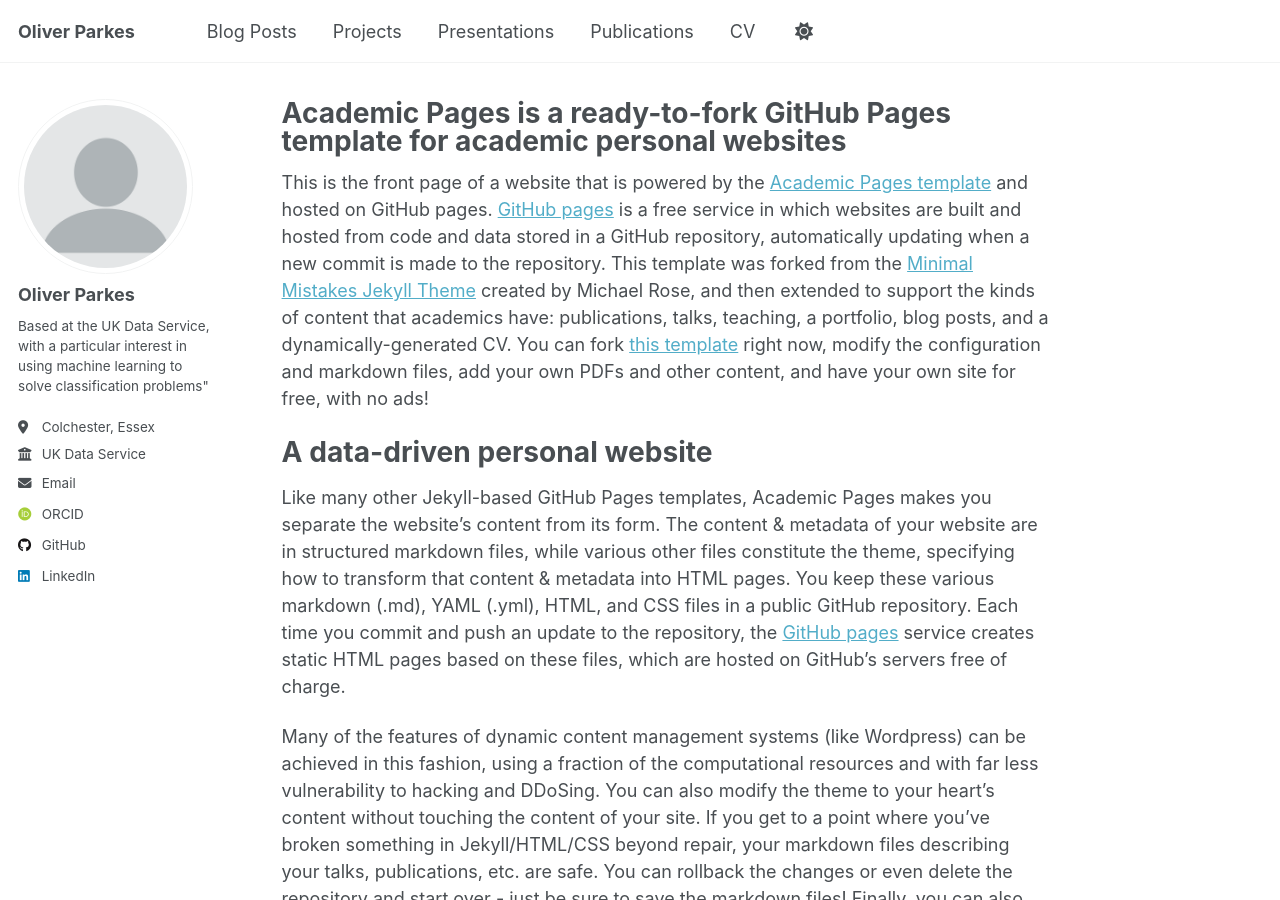
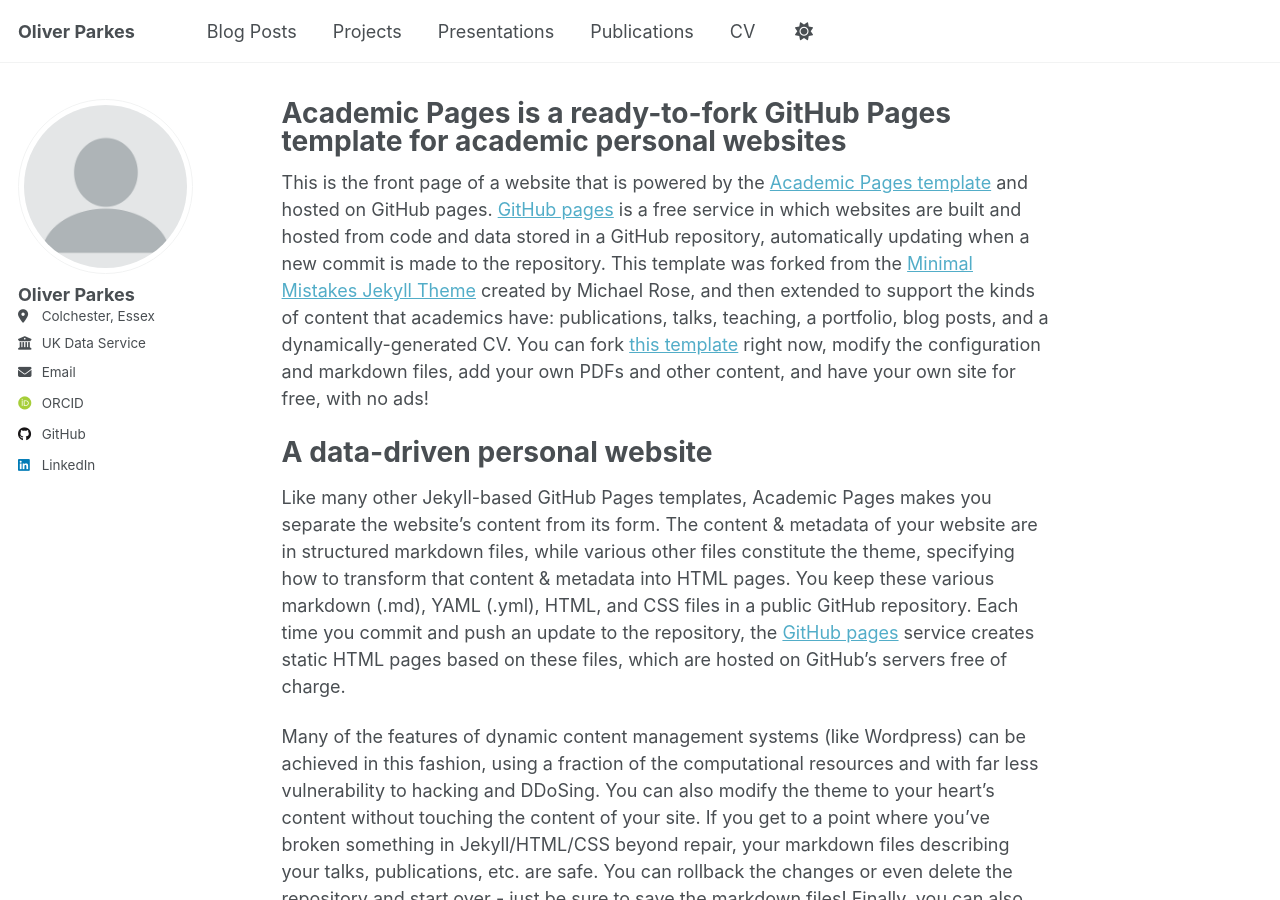
Before and after one commit to OLParkes/OLParkes.github.io, a Jekyll site: the page built from _pages/about.md, in a window 1280 px wide and 900 px high. Built offline with Jekyll 4.4.1, drawn with Linux system fonts in a browser that asks for light colours; some web fonts are replaced.

Commit message:
Update _config.yml

```diff
--- a/_config.yml
+++ b/_config.yml
@@ -25,7 +25,7 @@ author:
   avatar           : "Profile.png"
   name             : "Oliver Parkes"
   pronouns         : # example: "she/her"
-  bio              : Based at the UK Data Service, with a particular interest in using machine learning to solve classification problems"
+  bio              : # Based at the UK Data Service, with a particular interest in using machine learning to solve classification problems"
   location         : "Colchester, Essex"
   employer         : "UK Data Service"
   uri              : # URL
```
